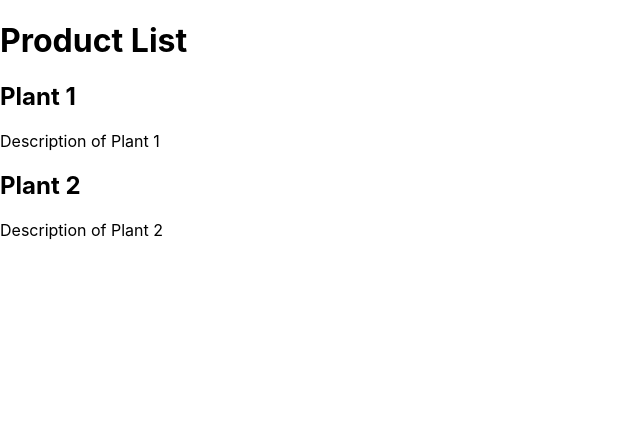
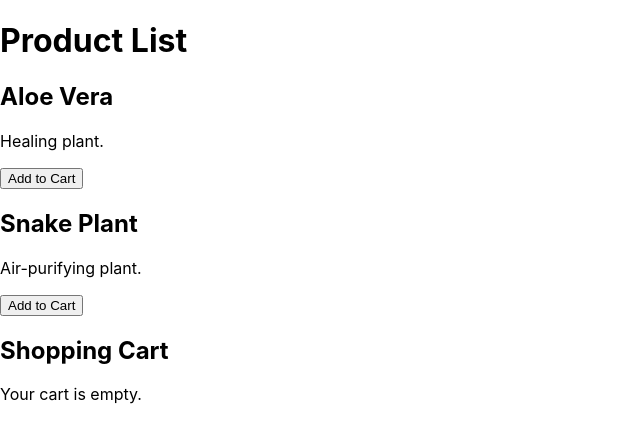
Before and after one commit to HollyDraz/paradise, a React (Create React App) app: page /products in a window 1280 px wide. Shown: the top 442 px of the page, without its empty margins (0-640 px from the left). Built offline with nearby package versions, Linux system fonts and the light colour scheme; the HTML template or start-up script is replaced by a standard one.

Commit message:
added cart functinality

```diff
--- /dev/null
+++ b/src/Cart.js
@@ -0,0 +1,21 @@
+import React from 'react';
+
+function Cart({ cart, removeFromCart }) {
+  return (
+    <div className="cart">
+      <h2>Shopping Cart</h2>
+      {cart.length === 0 ? (
+        <p>Your cart is empty.</p>
+      ) : (
+        cart.map((item) => (
+          <div key={item.id} className="cart-item">
+            <p>{item.name}</p>
+            <button onClick={() => removeFromCart(item.id)}>Remove</button>
+          </div>
+        ))
+      )}
+    </div>
+  );
+}
+
+export default Cart;
--- a/src/LandingPage.js
+++ b/src/LandingPage.js
@@ -1,5 +1,8 @@
 // src/LandingPage.js
 import React from 'react';
+import ProductList from './ProductList';
+// import { useNavigate } from 'react-router-dom';
+
 
 function LandingPage() {
   return (
@@ -7,6 +10,9 @@ function LandingPage() {
       <h2>This is the Landing Page</h2>
       <p>more info </p>
       <p>lets check out the plants</p>
+      <button className="start" onClick={() => window.location.href = '/products'}>
+        products
+      </button>
     </div>
   );
 }
--- a/src/ProductList.js
+++ b/src/ProductList.js
@@ -1,20 +1,39 @@
-// src/components/ProductList.js
-import React from 'react';
+import React, { useState } from 'react';
+import Cart from './Cart'; // Import Cart component
+
+const products = [
+  { id: 1, name: "Aloe Vera", description: "Healing plant." },
+  { id: 2, name: "Snake Plant", description: "Air-purifying plant." },
+];
 
 function ProductList() {
+  const [cart, setCart] = useState([]);
+
+  // Function to add item to cart
+  const addToCart = (product) => {
+    setCart([...cart, product]);
+  };
+
+  // Function to remove item from cart
+  const removeFromCart = (id) => {
+    setCart(cart.filter((item) => item.id !== id));
+  };
+
   return (
-    <div>
+    <div className="product-list">
       <h1>Product List</h1>
-      <div>
-        <div>
-          <h2>Plant 1</h2>
-          <p>Description of Plant 1</p>
-        </div>
-        <div>
-          <h2>Plant 2</h2>
-          <p>Description of Plant 2</p>
-        </div>
+      <div className="product-container">
+        {products.map((plant) => (
+          <div key={plant.id} className="product-card">
+            <h2>{plant.name}</h2>
+            <p>{plant.description}</p>
+            <button onClick={() => addToCart(plant)}>Add to Cart</button>
+          </div>
+        ))}
       </div>
+
+      {/* Pass the cart state and removeFromCart function to Cart component */}
+      <Cart cart={cart} removeFromCart={removeFromCart} />
     </div>
   );
 }
```
